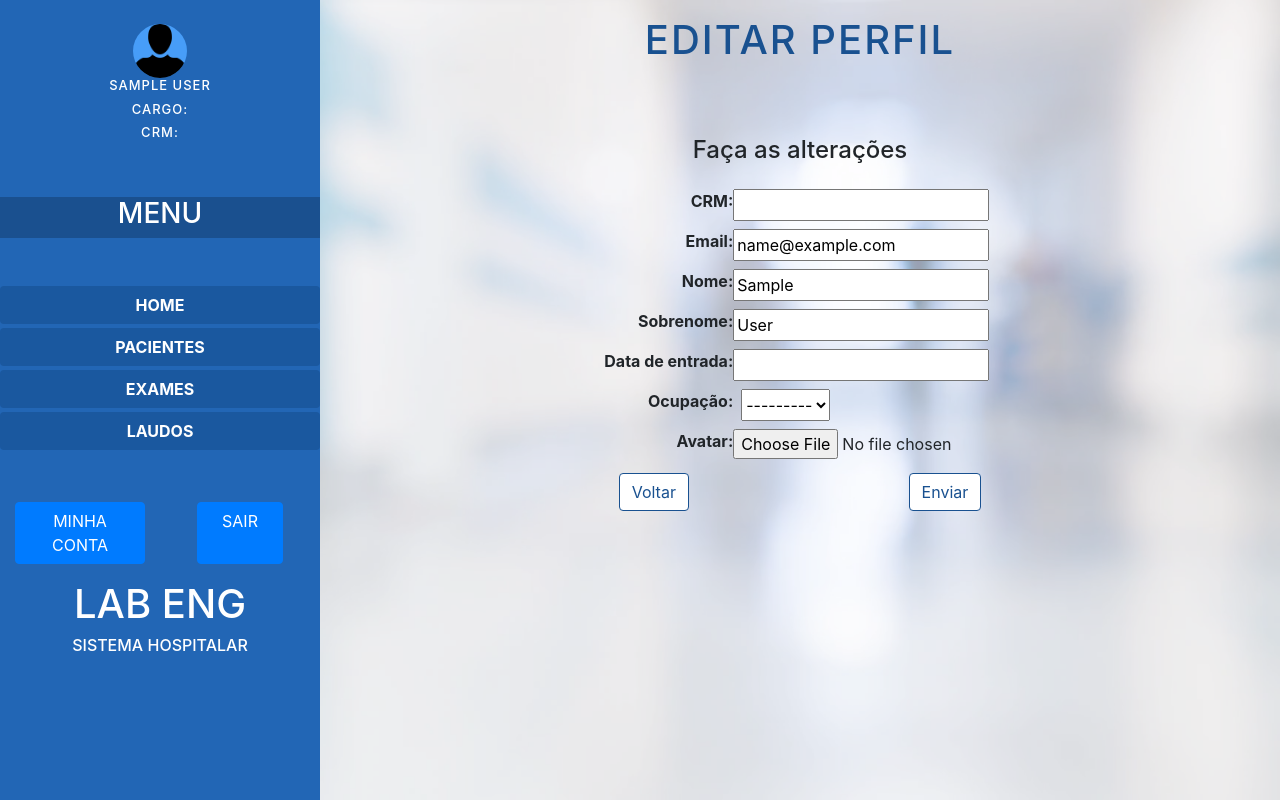
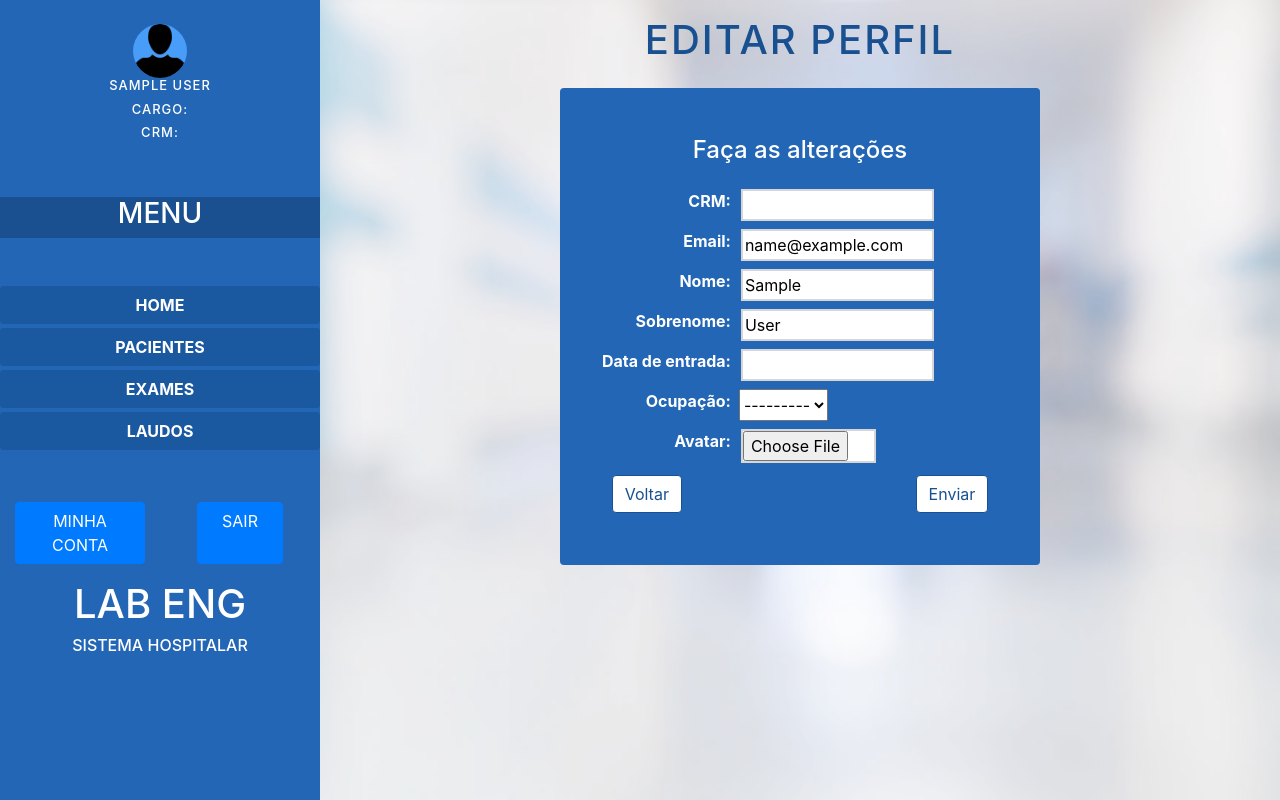
Before and after one commit to NathanMB/LabEng, a Django app: page /editar-perfil in a window 1280 px wide. Run offline with Django 3.2, Linux system fonts and the light colour scheme; the visitor is signed in with stand-in values (Sample User, id 1); some libraries are stand-ins or nearby versions.

Commit message:
Seletores desnecessários removidos
Havia seletores desnecessários que poluiam a leitura do código.

```diff
--- a/LabEng/static/css/estiloV2.css
+++ b/LabEng/static/css/estiloV2.css
@@ -1,5 +1,6 @@
 /*Fake background-image opacity
 --------------------------------*/
+
 div#body-bg_image {
     width: 100%;
     height: 100%;
@@ -28,7 +29,6 @@ div#body-bg_image::after {
     height: 100vh;
 }
 
-
 #coluna-direita button {
     background: white;
     color: #195190;
@@ -42,7 +42,6 @@ div#body-bg_image::after {
 }
 
 /*Tela Login*/
-
 
 /*avatar*/
 
@@ -98,26 +97,23 @@ div#body-bg_image::after {
     /*text-transform: uppercase;*/
 }
 
-/*cadastro*/
-
-#area-nome, #area-sobrenome, #area-cpf, #area-nascimento, #area-data, #area-crm, #area-recomendacao {
-    font-weight: bold;
+/*formulários*/
+.formulario {
+    background: #2266b5;
+    color: white;
 }
 
-#area-nome input, #area-sobrenome input, #area-cpf input, #area-nascimento input, #area-data input, #area-recomendacao input, #area-crm input {
+.formulario input {
     border: 2px solid rgb(214, 214, 214);
     background: rgb(255, 255, 255);
-}
-
-#area-nome input, #area-sobrenome input, #area-cpf input, #area-nascimento input {
     width: 70%;
     margin-left: 60px;
 }
 
-#form-pacientes, #form-exame {
-    background: #2266b5;
+#form-perfil input{
+    margin-left: 10px ;
 }
 
-#area-nome, #area-sobrenome, #area-cpf, #area-nascimento {
-    color: white;
+#form-perfil #arquivo input{
+    width: 49%;
 }
```
